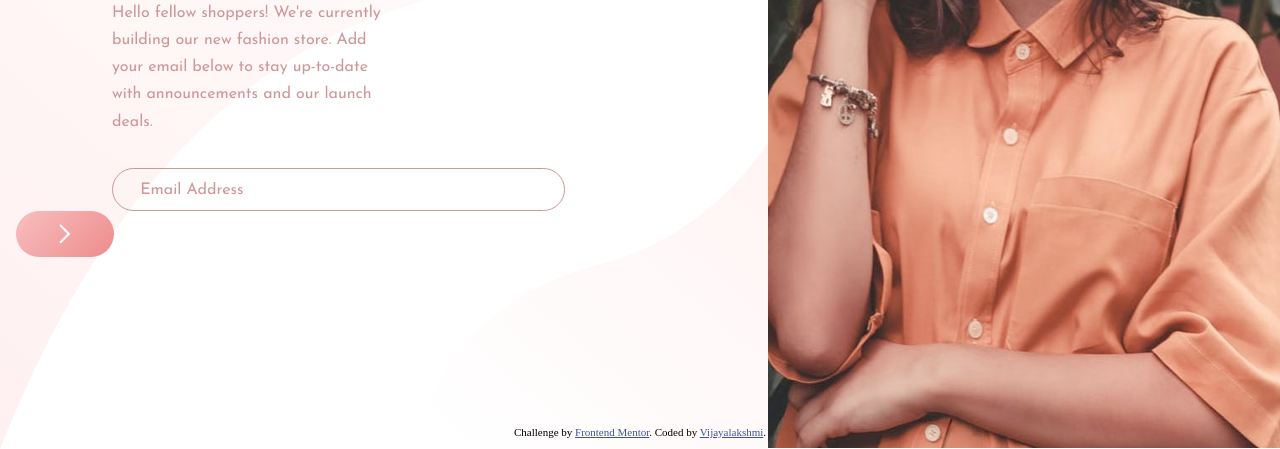
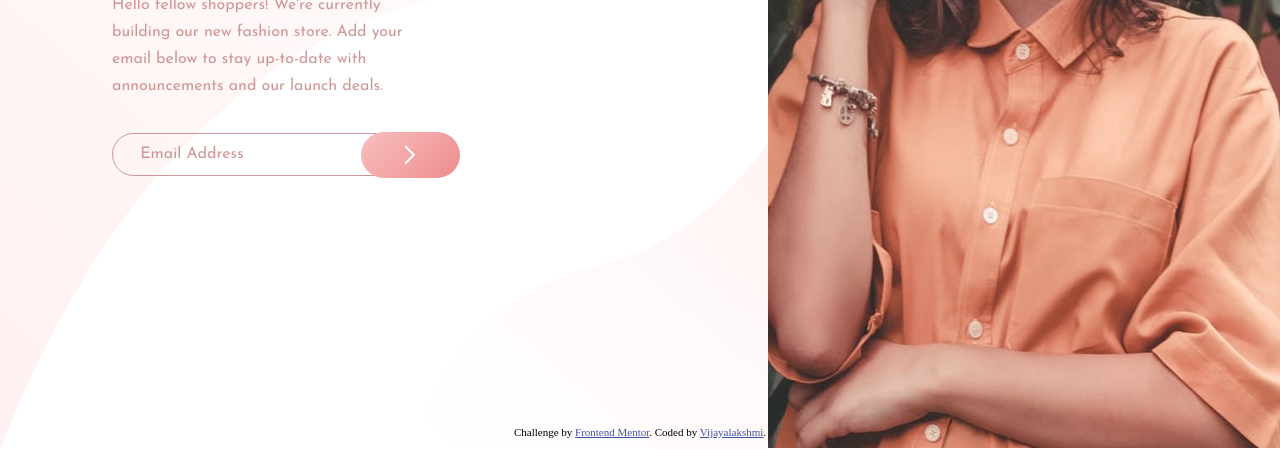
Before and after one commit to VijayalakshmiGanesh/base-apparel-coming-soon-master, a plain HTML site: page index.html in a window 1280 px wide. Shown: the part 351-800 px from the top of the page. Drawn offline with Linux system fonts and the light colour scheme.

Commit message:
description css changes

```diff
--- a/style1.css
+++ b/style1.css
@@ -41,7 +41,7 @@ html {
 
 .centerPseudo {
     display: inline-block;
-    padding-top: 2rem;
+    padding-top: 1.5rem;
 }
 
 .centerPseudo::before {
@@ -72,12 +72,12 @@ h1 span {
     color: var(--Desaturated-Red);
     font-size: 16px;
     line-height: 1.7rem;
-    margin-right: 8rem;
+    margin-right: 7.5rem;
     padding-right: 8rem;
 }
 
 input[type="text"] {
-    width: 23rem;
+    width: 16rem;
     padding: 0.8rem 3.5rem 0.8rem 1.7rem;
     font-family: 'Josefin Sans';
     font-size: 16px;
```
